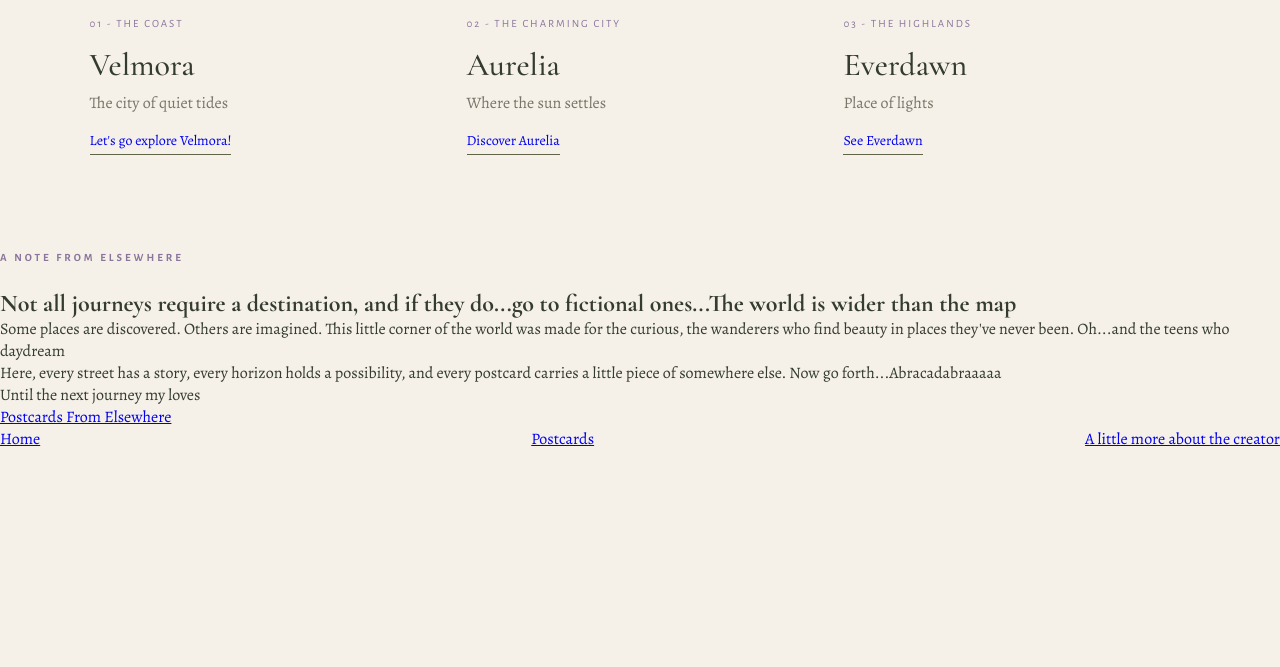
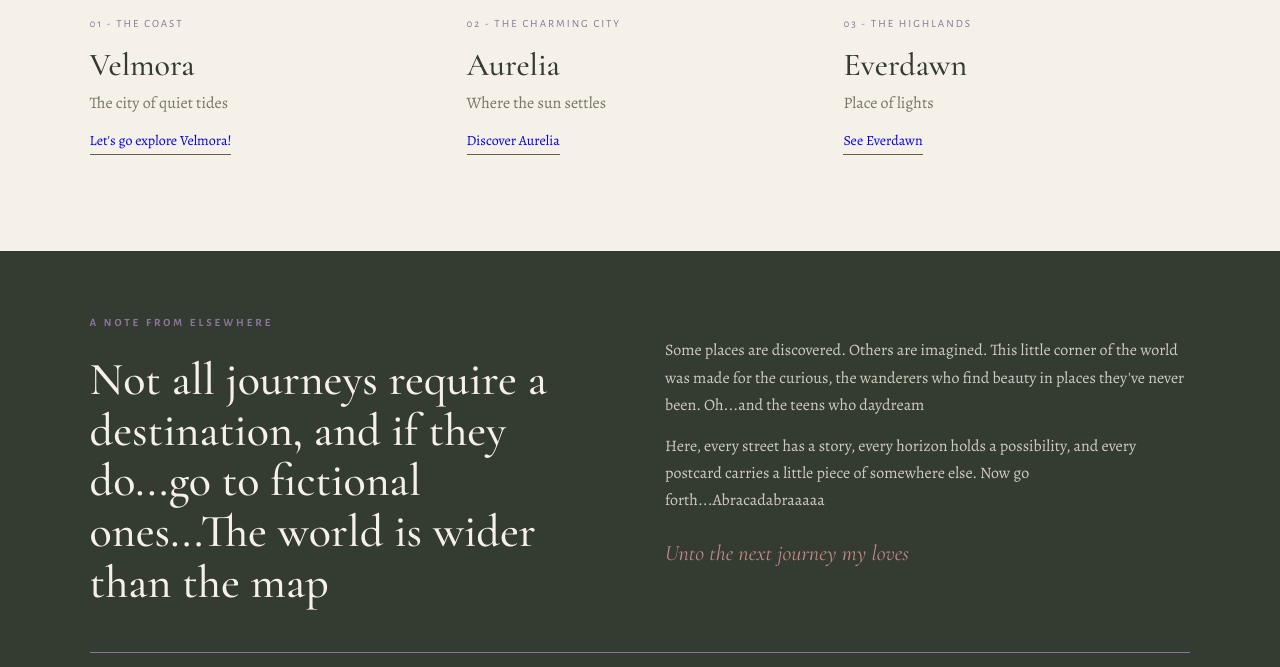
Before and after one commit to Amanda101322/Postcards-From-Elsewhere, a plain HTML site: page index.html in a window 1280 px wide. Shown: the part 1378-2045 px from the top of the page. Before the commit the page ends 1828 px from the top, so only its background shows below. Drawn offline with nearby package versions, Linux system fonts and the light colour scheme.

Commit message:
style footer

```diff
--- a/index.html
+++ b/index.html
@@ -38,7 +38,7 @@
         </section>
         <section class="destinations" id="destinations">
             <div class="section-heading">
-                <p class="intro">THREE PLACES, THREE STORIES, THREE WONDERS (three everything...lol)</p>
+                <p class="intro">THREE PLACES, THREE STORIES, THREE WONDERS (the cool trio...lol)</p>
                 <h2>Somewhere worth getting lost</h2>
                 <p>Every place has a story. These are only just a few places to begin</p>
             </div>
@@ -85,7 +85,7 @@
                     Some places are discovered. Others are imagined. This little corner of the world was made for the curious, the wanderers who find beauty in places they've never been. Oh...and  the teens who daydream
                 </p>
                 <p>Here, every street has a story, every horizon holds a possibility, and every postcard carries a little piece of somewhere else. Now go forth...Abracadabraaaaa</p>
-                <p class="closing-signoff">Until the next journey my loves</p>
+                <p class="closing-signoff">Unto the next journey my loves</p>
                 </div>
                 </div>
 
--- a/style.css
+++ b/style.css
@@ -138,3 +138,67 @@ h1, h2, h3 {
     font-weight: 500;
     margin: 8px 0;
 }
+.closing-section {
+    background-color: #343b30;
+    color: #f5f1e8;
+    padding: 65px 7% 22px;
+}
+.closing-content {
+    display: grid;
+    grid-template-columns: 1fr 1fr;
+    gap: 50px;
+    align-items: center;
+    padding-bottom: 45px;
+}
+.footer-bottom {
+    border-top: 1px solid #8a759d;
+    padding-top: 20px;
+    display: flex;
+    justify-content: space-between;
+    align-items: center;
+    gap: 25px;
+    flex-wrap: wrap;
+}
+.footer-links {
+    display: flex;
+    gap: 25px;
+    flex-wrap: wrap;
+}
+.closing-heading.intro {
+    color: #edc89b;
+}
+.closing-heading h2 {
+    font-size: 46px;
+    max-width: 480px;
+    font-weight: 500;
+    line-height: 1.1;
+}
+.closing-text p {
+    color: #d0cbbf;
+    font-size: 16px;
+    line-height: 1.7;
+    margin-bottom: 14px;
+}
+.closing-text .closing-signoff {
+    color: #c2898b;
+    margin-top: 20px;
+    font-style: italic;
+    font-size: 22px;
+    font-family: 'Cormorant Garamond', serif;
+}
+.footer-logo {
+    color: #f5f1e8;
+    text-decoration: none;
+    font-family: 'Cormorant Garamond', serif;
+    font-size: 23px;
+}
+.footer-links a {
+    color: #d0cbbf;
+    text-decoration: none;
+    transition: color 0.3s ease;
+    font-size: 14px;
+    font-family: 'Alegreya Sans', sans-serif;
+}
+.footer-links a:hover {
+    color: #8ba0c2;
+}
```
